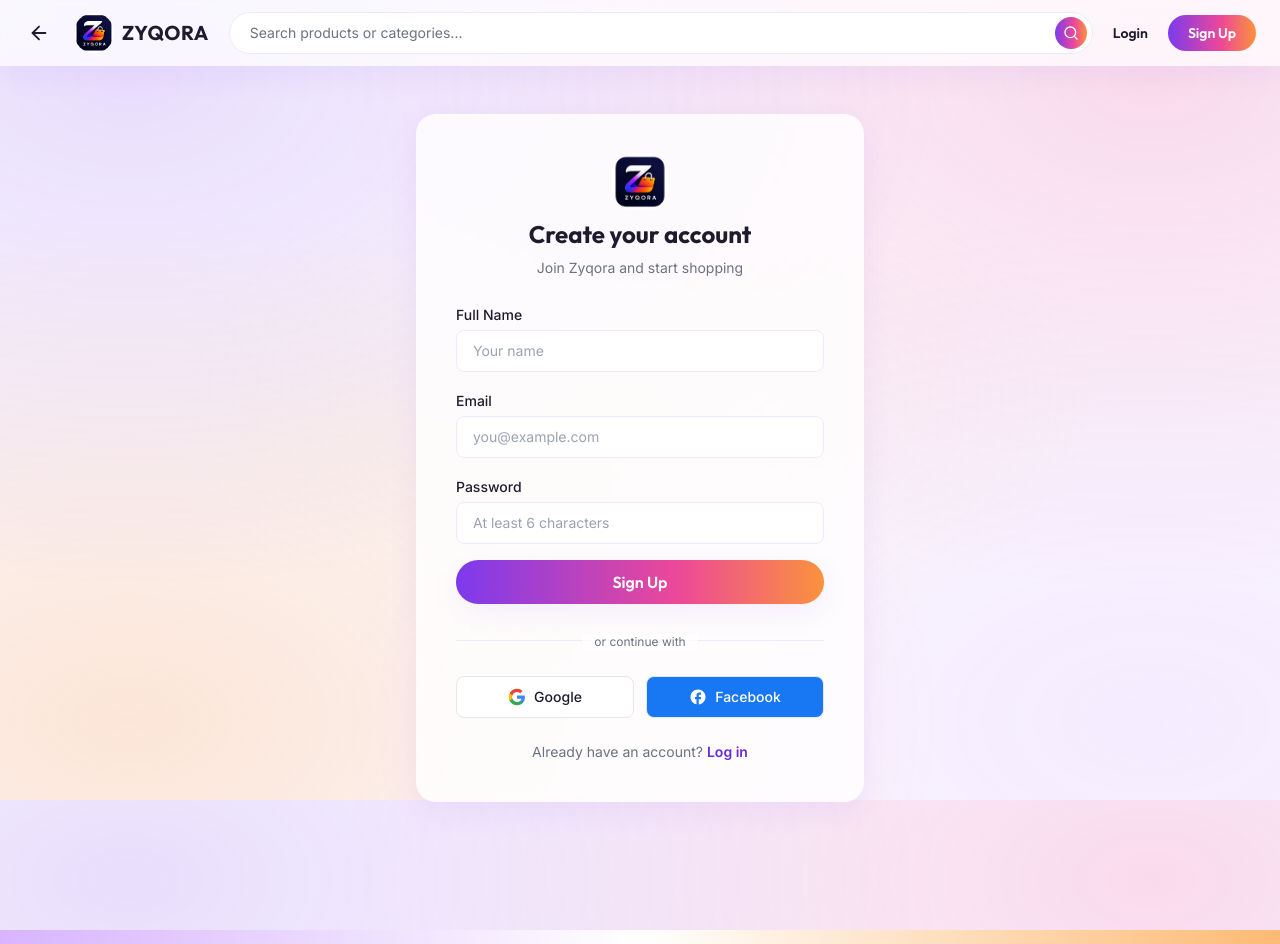
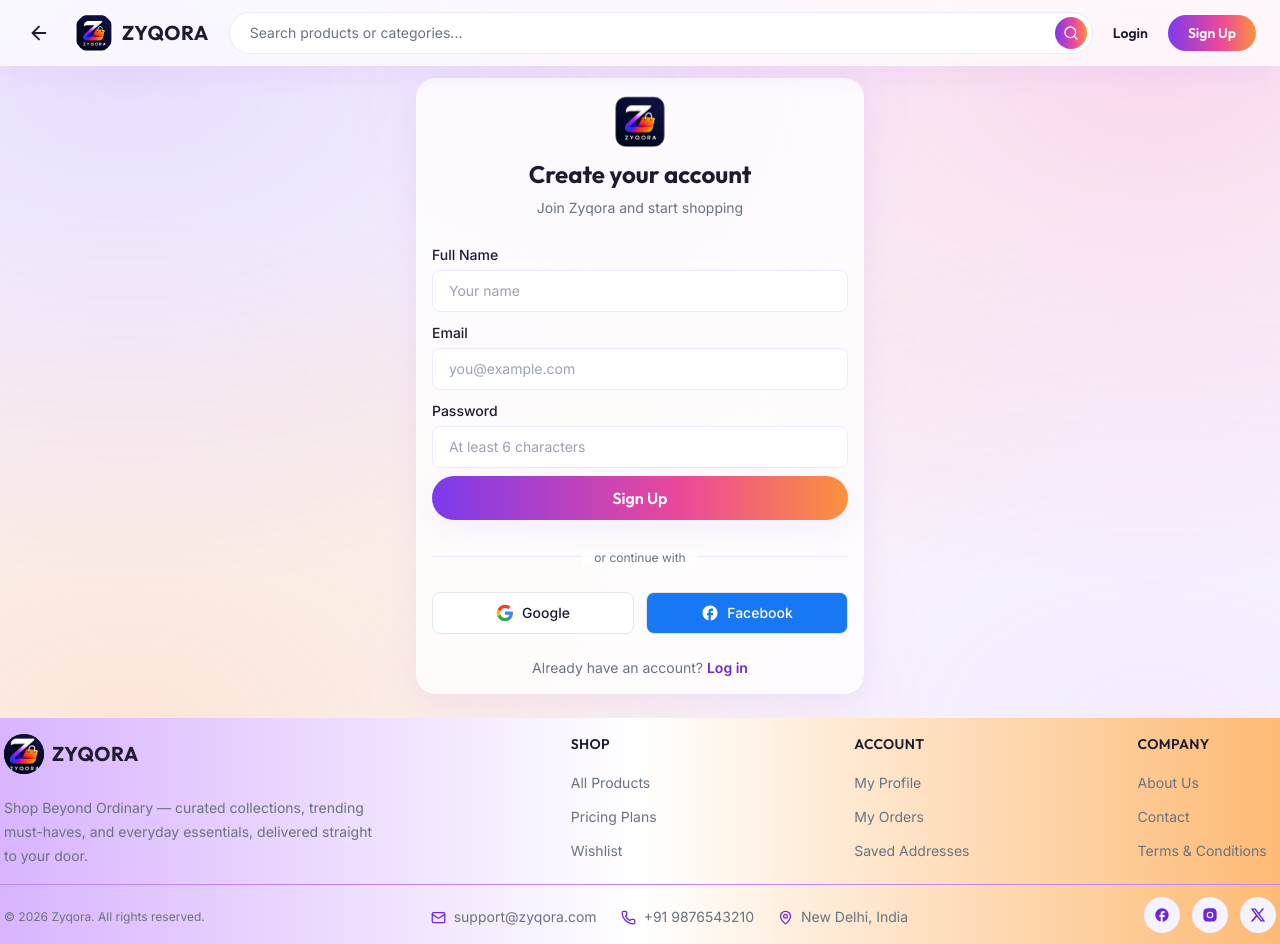
Before and after one commit to rishabh-singh2005/zyqora, a React (Vite) app in the folder frontend/: page /signup in a window 1280 px wide. Shown: the top 944 px of the page. Built offline with nearby package versions, Linux system fonts and the light colour scheme; no server answers.

Commit message:
Fixed signup and login UI

```diff
--- a/frontend/src/components/layout/Footer.jsx
+++ b/frontend/src/components/layout/Footer.jsx
@@ -86,7 +86,7 @@
 
 export default function Footer() {
   return (
-<footer className="mt-20 bg-gradient-to-r from-purple-300 via-white to-orange-300 backdrop-blur-sm">
+<footer className="mt-3 bg-gradient-to-r from-purple-300 via-white to-orange-300 backdrop-blur-sm">
 
       {/* ==================== MAIN FOOTER ==================== */}
       <div className="max-w-7xl mx-auto px-1 py-4 grid gap-[145px] sm:grid-cols-2 lg:grid-cols-5">
--- a/frontend/src/pages/user/Login.jsx
+++ b/frontend/src/pages/user/Login.jsx
@@ -67,8 +67,8 @@
   const isUnverified = error.toLowerCase().includes("verify your email");
 
   return (
-    <div className="min-h-[80vh] flex items-center justify-center px-6 py-12">
-      <div className="w-full max-w-md bg-white/80 backdrop-blur-sm rounded-xl2 shadow-soft p-10 space-y-6">
+    <div className="min-h-[80vh] flex items-center justify-center px-6 py-4">
+      <div className="w-full max-w-md bg-white/80 backdrop-blur-sm rounded-xl2 shadow-soft p-4 space-y-6">
         <div className="text-center space-y-2">
           <img src={logo} alt="Zyqora" className="h-14 mx-auto rounded-xl2" />
           <h1 className="text-2xl font-display font-bold text-ink">Welcome back</h1>
@@ -103,7 +103,7 @@
           </div>
         )}
 
-        <form onSubmit={handleSubmit} className="space-y-4">
+        <form onSubmit={handleSubmit} className="space-y-2">
           <div>
             <label className="text-sm font-body font-medium text-ink">Email</label>
             <input
--- a/frontend/src/pages/user/Signup.jsx
+++ b/frontend/src/pages/user/Signup.jsx
@@ -46,8 +46,8 @@
   }
 
   return (
-    <div className="min-h-[80vh] flex items-center justify-center px-6 py-12">
-      <div className="w-full max-w-md bg-white/80 backdrop-blur-sm rounded-xl2 shadow-soft p-10 space-y-6">
+    <div className="min-h-[80vh] flex items-center justify-center px-4 py-2">
+      <div className="w-full max-w-md bg-white/80 backdrop-blur-sm rounded-xl2 shadow-soft p-4 space-y-6">
         <div className="text-center space-y-2">
           <img src={logo} alt="Zyqora" className="h-14 mx-auto rounded-xl2" />
           <h1 className="text-2xl font-display font-bold text-ink">Create your account</h1>
@@ -55,12 +55,12 @@
         </div>
 
         {error && (
-          <div className="bg-secondary-100 text-secondary-600 text-sm font-body rounded-lg px-4 py-3">
+          <div className="bg-secondary-100 text-secondary-600 text-sm font-body rounded-lg px-4 py-2">
             {error}
           </div>
         )}
 
-        <form onSubmit={handleSubmit} className="space-y-4">
+        <form onSubmit={handleSubmit} className="space-y-2">
           <div>
             <label className="text-sm font-body font-medium text-ink">Full Name</label>
             <input
@@ -99,7 +99,7 @@
             />
           </div>
 
-          <Button variant="primary" className="w-full" disabled={loading}>
+          <Button variant="primary" className="w-full"  disabled={loading}>
             {loading ? "Creating account..." : "Sign Up"}
           </Button>
         </form>
```
